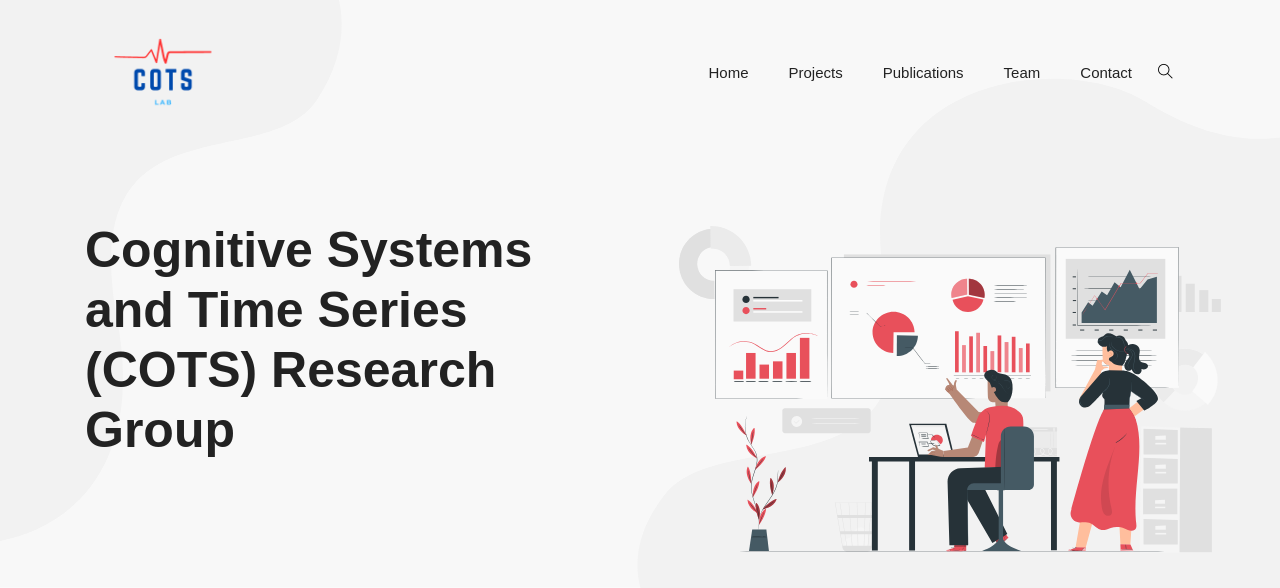
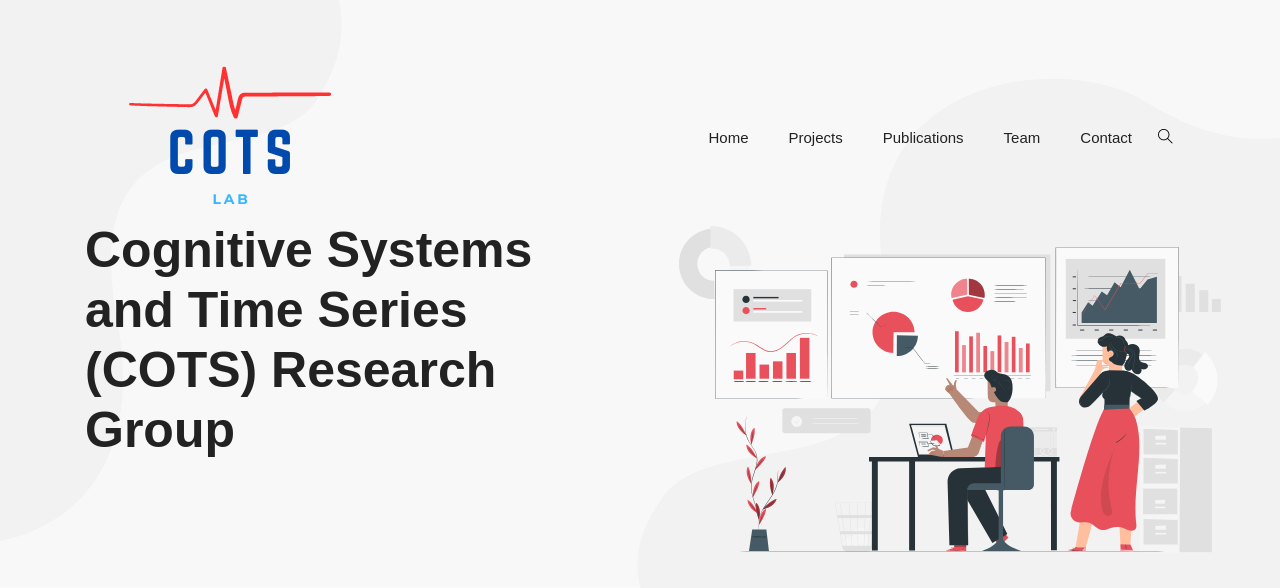
Before and after one commit to cots-lab/new-cots-website, a Jekyll site: the page built from index.html, in a window 1280 px wide and 1400 px high. Shown: the top 588 px of the window. Built offline with Jekyll 4.4.1, drawn with Linux system fonts in a browser that asks for light colours; nearby versions of some CDN libraries; some web fonts are replaced; the list of posts is cut into pages by our own code; grey boxes are pictures that could not be loaded.

Commit message:
Update CSS LOGO

```diff
--- a/_includes/footer.html
+++ b/_includes/footer.html
@@ -3,7 +3,7 @@
   <div class="container" >
     <div class="row justify-content-between align-items-center">
       <div class="col-lg-4 text-center text-lg-left mb-4 mb-lg-0">
-        <a href="{{ site.baseurl }}" class="d-block pb-3"><img style="width:150px;" src="{{ site.data.parameters.logo | relative_url }}" class="img-fluid" alt="{{ site.title }}"></a>
+        <a href="{{ site.baseurl }}" class="d-block pb-3"><img src="{{ site.data.parameters.logo | relative_url }}" class="img-logo" alt="{{ site.title }}"></a>
       </div>
       <div class="col-lg-4 text-center mb-4 mb-lg-0">
         <ul class="list-inline mb-0">
--- a/_includes/header.html
+++ b/_includes/header.html
@@ -3,7 +3,7 @@
   <div class="container">
     <!-- navbar -->
     <nav class="navbar navbar-expand-lg navbar-light bg-transparent">
-      <a class="navbar-brand" href="{{ site.baseurl }}"><img class="img-fluid" style="width:120px;" src="{{ site.data.parameters.logo | relative_url }}" alt="{{ site.title }}"></a>
+      <a class="navbar-brand" href="{{ site.baseurl }}"><img class="img-logo" src="{{ site.data.parameters.logo | relative_url }}" alt="{{ site.title }}"></a>
       <button class="navbar-toggler border-0" type="button" data-toggle="collapse" data-target="#navigation">
         <i class="ti-menu h3"></i>
       </button>
--- a/assets/scss/main.css
+++ b/assets/scss/main.css
@@ -43,6 +43,9 @@
   --font-family-sans-serif: "Segoe UI", "Helvetica Neue", "Arial";
   --font-family-monospace: SFMono-Regular, Menlo, Monaco, Consolas, "Liberation Mono", "Courier New", monospace; }
 
+.img-logo {
+  width:auto
+}
 .remove-site-content-margin{
     margin-top: 20px !important;
     margin-bottom: 20px !important;
```
